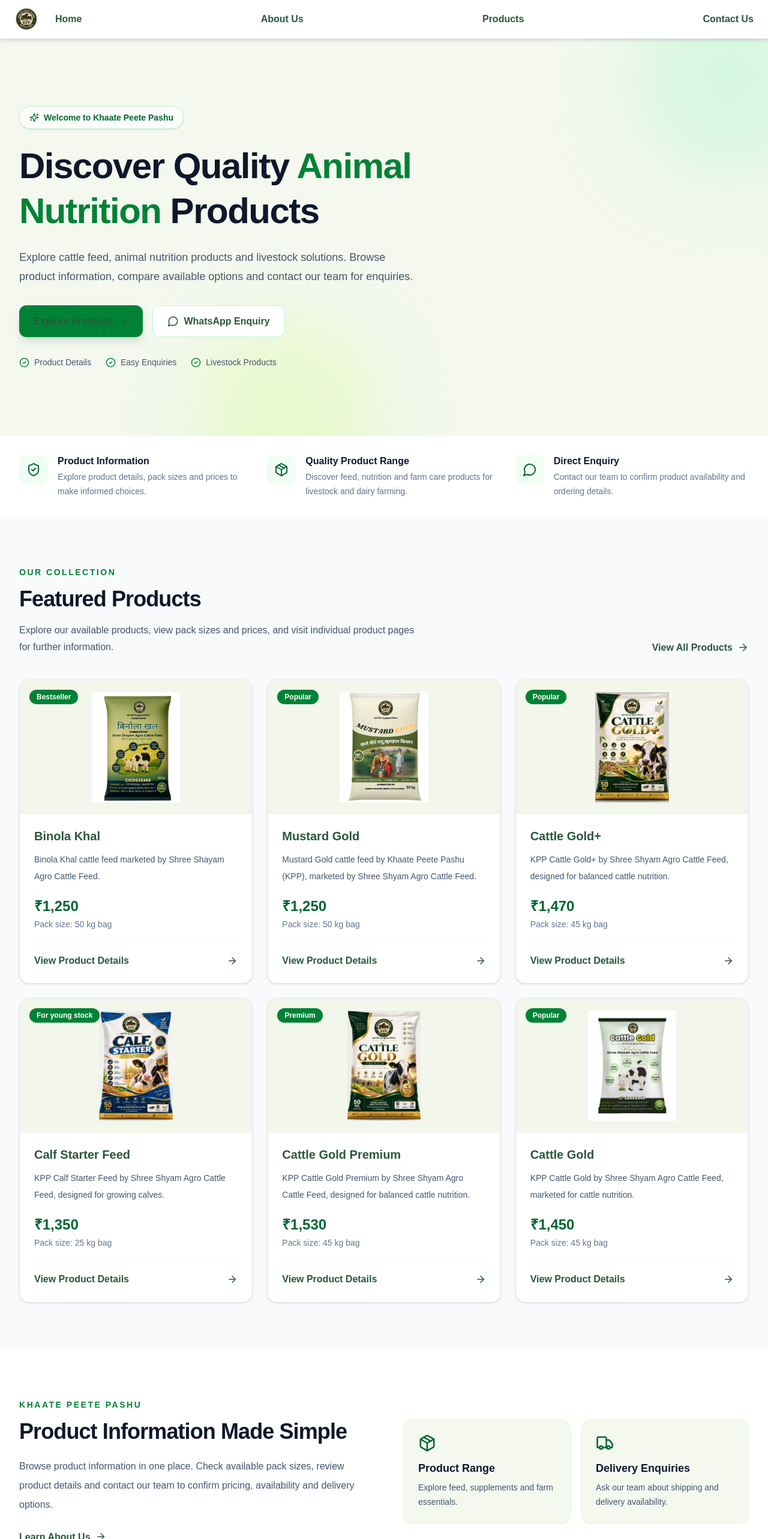
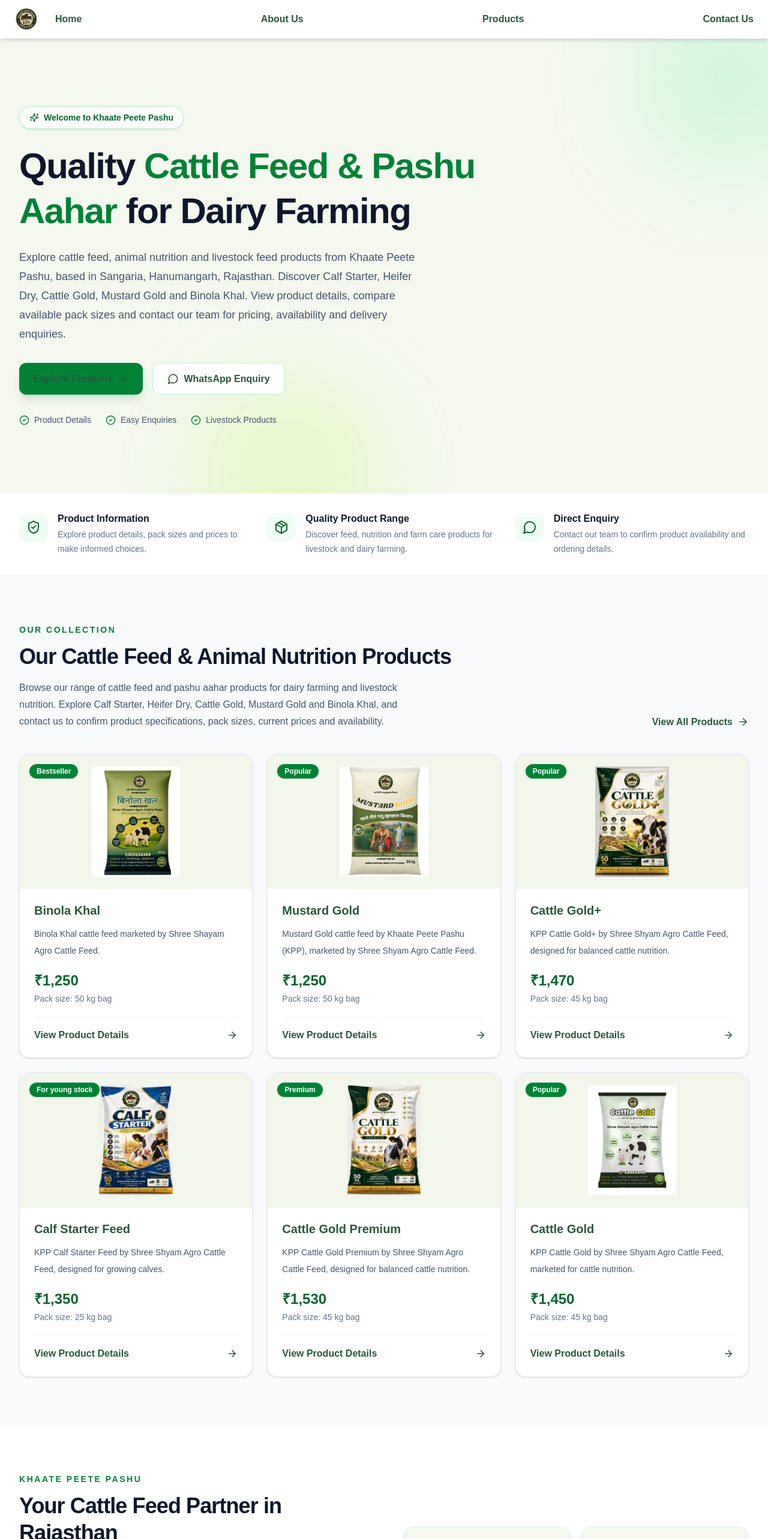
Before and after one commit to jsed2023/Khaate-Peete-Pashu, a Next.js app: page / in a window 1280 px wide. Shown: the top 2566 px of the page at 60% size. Built offline with nearby package versions, Linux system fonts and the light colour scheme.

Commit message:
Update page.tsx

```diff
--- a/app/page.tsx
+++ b/app/page.tsx
@@ -76,18 +76,22 @@
             </div>
 
             <h1 className="mt-6 max-w-4xl text-4xl font-extrabold leading-tight tracking-tight text-slate-900 dark:text-white sm:text-5xl lg:text-6xl">
-              Discover Quality{" "}
+              Quality{" "}
               <span className="text-green-700 dark:text-green-400">
-                Animal Nutrition
+                Cattle Feed & Pashu Aahar
               </span>{" "}
-              Products
+              for Dairy Farming
             </h1>
 
             <p className="mt-6 max-w-2xl text-base leading-8 text-slate-600 dark:text-slate-300 sm:text-lg">
-              Explore cattle feed, animal nutrition products and
-              livestock solutions. Browse product information,
-              compare available options and contact our team for
-              enquiries.
+              Explore cattle feed, animal nutrition and
+              livestock feed products from Khaate Peete Pashu,
+              based in Sangaria, Hanumangarh, Rajasthan.
+              Discover Calf Starter, Heifer Dry, Cattle Gold,
+              Mustard Gold and Binola Khal. View product
+              details, compare available pack sizes and
+              contact our team for pricing, availability
+              and delivery enquiries.
             </p>
 
             <div className="mt-8 flex flex-wrap gap-4">
@@ -142,7 +146,7 @@
         </div>
       </section>
 
-      {/* Benefits Section */}
+      {/* Benefits Section - Unchanged */}
       <section className="border-y border-slate-100 bg-white dark:border-white/10 dark:bg-[#121d16]">
         <div className="mx-auto grid max-w-7xl gap-6 px-4 py-8 sm:grid-cols-2 sm:px-6 lg:grid-cols-3 lg:px-8">
           {benefits.map(({ title, description, icon: Icon }) => (
@@ -178,13 +182,16 @@
               </p>
 
               <h2 className="mt-3 text-3xl font-extrabold tracking-tight text-slate-900 dark:text-white sm:text-4xl">
-                Featured Products
+                Our Cattle Feed & Animal Nutrition Products
               </h2>
 
               <p className="mt-4 max-w-2xl leading-7 text-slate-600 dark:text-slate-300">
-                Explore our available products, view pack sizes
-                and prices, and visit individual product pages
-                for further information.
+                Browse our range of cattle feed and pashu
+                aahar products for dairy farming and livestock
+                nutrition. Explore Calf Starter, Heifer Dry,
+                Cattle Gold, Mustard Gold and Binola Khal, and
+                contact us to confirm product specifications,
+                pack sizes, current prices and availability.
               </p>
             </div>
 
@@ -204,7 +211,6 @@
                   key={product.id}
                   className="group flex h-full flex-col overflow-hidden rounded-2xl border border-slate-200 bg-white shadow-sm transition duration-300 hover:-translate-y-1 hover:border-green-200 hover:shadow-xl hover:shadow-green-950/5 dark:border-white/10 dark:bg-[#17251b] dark:hover:border-green-900"
                 >
-                  {/* Product Image */}
                   <Link
                     href={`/products/${product.slug}`}
                     aria-label={`View ${product.name}`}
@@ -226,7 +232,6 @@
                     )}
                   </Link>
 
-                  {/* Product Information */}
                   <div className="flex flex-1 flex-col p-6">
                     <h3 className="text-xl font-bold text-slate-900 dark:text-white">
                       <Link
@@ -241,7 +246,6 @@
                       {product.description}
                     </p>
 
-                    {/* Price and Unit */}
                     <div className="mt-5">
                       <p className="text-2xl font-extrabold text-green-800 dark:text-green-400">
                         {money(product.price)}
@@ -252,7 +256,6 @@
                       </p>
                     </div>
 
-                    {/* Product Link */}
                     <Link
                       href={`/products/${product.slug}`}
                       className="mt-5 inline-flex items-center justify-between gap-2 border-t border-slate-100 pt-4 font-bold text-green-800 transition dark:border-white/10 dark:text-green-400"
@@ -308,14 +311,19 @@
               </p>
 
               <h2 className="mt-3 text-3xl font-extrabold tracking-tight text-slate-900 dark:text-white sm:text-4xl">
-                Product Information Made Simple
+                Your Cattle Feed Partner in Rajasthan
               </h2>
 
               <p className="mt-5 leading-8 text-slate-600 dark:text-slate-300">
-                Browse product information in one place. Check
-                available pack sizes, review product details and
-                contact our team to confirm pricing, availability
-                and delivery options.
+                Khaate Peete Pashu helps farmers explore cattle
+                feed, pashu aahar and livestock nutrition
+                products in one place. Based in Haripura,
+                Sangaria, Hanumangarh, Rajasthan, we provide
+                product information and direct enquiry options
+                for customers interested in dairy feed and
+                animal nutrition. Contact our team to learn
+                about product availability, pricing and
+                delivery options.
               </p>
 
               <Link
@@ -360,7 +368,7 @@
         </div>
       </section>
 
-      {/* Contact CTA */}
+      {/* Contact CTA - Unchanged */}
       <section className="bg-white py-16 dark:bg-[#121d16] sm:py-20">
         <div className="mx-auto max-w-7xl px-4 sm:px-6 lg:px-8">
           <div className="relative overflow-hidden rounded-3xl bg-[#14291b] p-8 text-white sm:p-12 lg:p-14">
```
